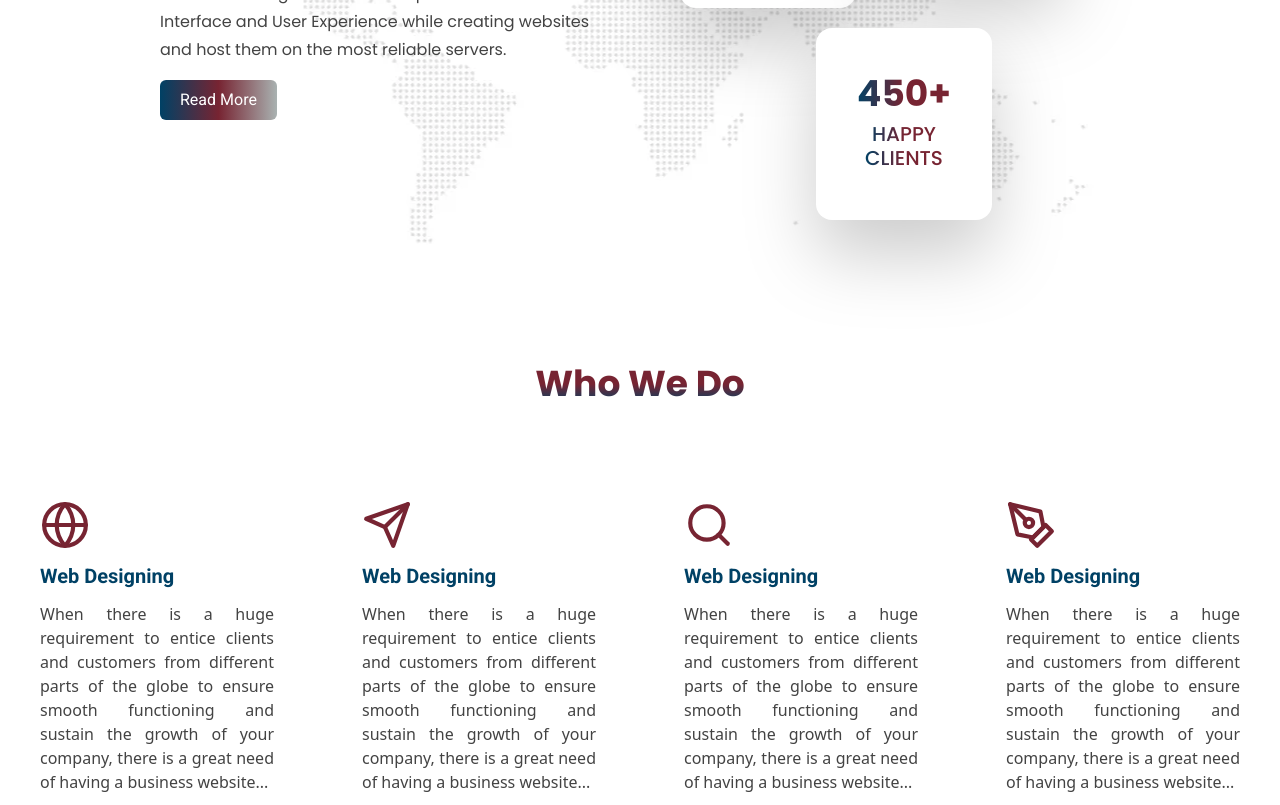
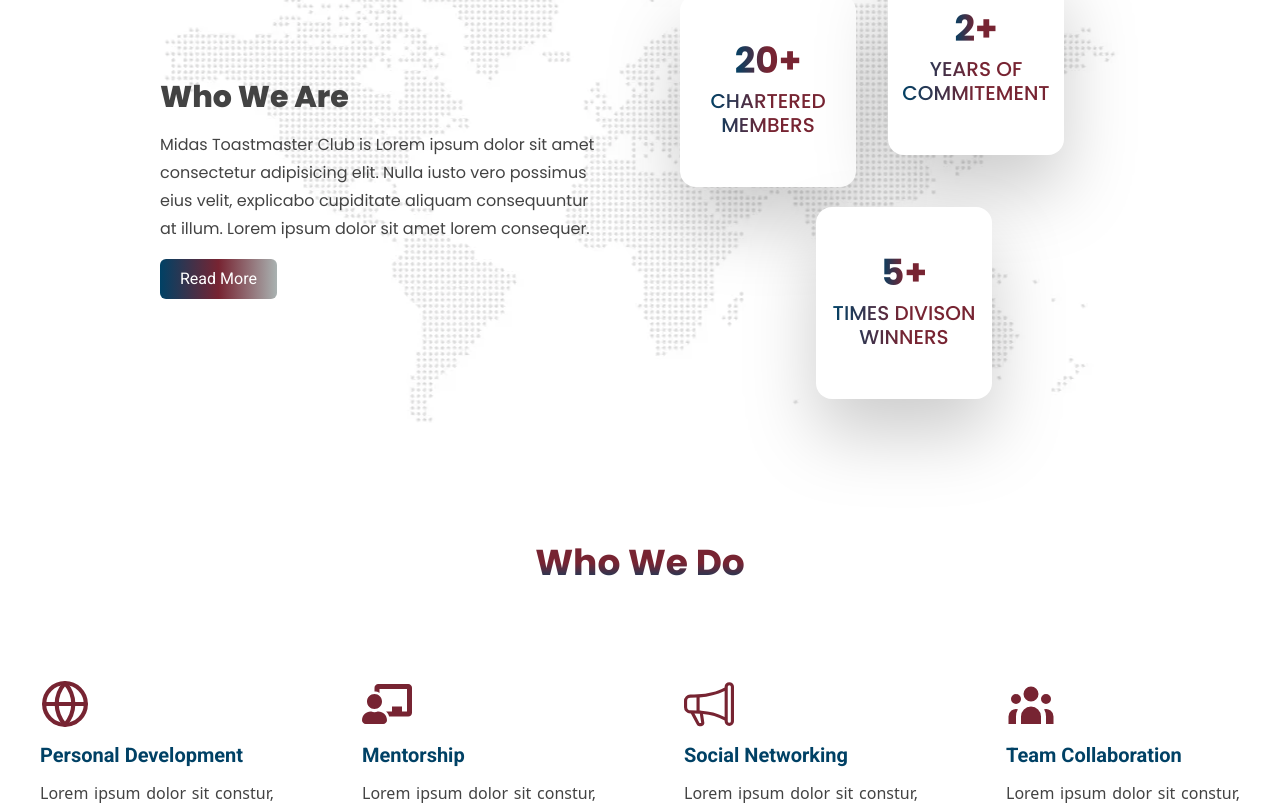
Before and after one commit to noorjsdivs/midastmi, a React (Create React App) app: page / in a window 1280 px wide. Shown: the part 800-1605 px from the top of the page. Built offline with nearby package versions, Linux system fonts and the light colour scheme.

Commit message:
footer modified

```diff
--- a/src/assets/index.js
+++ b/src/assets/index.js
@@ -1,6 +1,6 @@
 import headerLogoImg from "./images/logo/midasLogo.png";
 import primeBannerImg from "./images/primepage/banner.JPG";
-import primeFactsImg from "./images/primepage/facts.jpg";
+import primeFactsImg from "./images/primepage/facts.webp";
 import primeMapImg from "./images/primepage/map.webp";
 
 export { headerLogoImg, primeBannerImg, primeFactsImg, primeMapImg };
--- a/src/components/banner/Banner.js
+++ b/src/components/banner/Banner.js
@@ -14,7 +14,7 @@ import {
 const Banner = () => {
   return (
     <div>
-      <div className="max-w-screen-xl h-auto mx-auto px-6 mt-16 flex flex-col mdl:flex-row justify-between items-center">
+      <div className="max-w-screen-xl h-auto mx-auto px-6 py-24 flex flex-col mdl:flex-row mt-10 justify-between gap-16 items-center">
         <div className="w-full md:w-1/2">
           <motion.img
             initial={{ x: -100, opacity: 0 }}
@@ -27,7 +27,7 @@ const Banner = () => {
               ease: "easeIn",
               duration: 1,
             }}
-            className="w-11/12 h-auto object-contain rounded-md"
+            className="w-full h-full object-contain rounded-md"
             src={primeBannerImg}
             alt="primeBannerImg"
           />
--- a/src/components/footer/Footer.js
+++ b/src/components/footer/Footer.js
@@ -133,7 +133,18 @@ const Footer = () => {
       <div className="max-w-screen-xl mx-auto flex flex-col xl:flex-row gap-2 justify-between items-center">
         <div>
           <p className="font-bodyFont text-sm">
-            © 2022 noormohammad.live All rights reserved.
+            © 2022{" "}
+            <a
+              href="https://noormohammad.live/"
+              rel="noreferrer"
+              target="_blank"
+            >
+              {" "}
+              <span className="font-semibold text-[#004165] hover:text-[#772432] transition-hover duration-300 cursor-pointer">
+                noormohammad.live
+              </span>{" "}
+            </a>
+            All rights reserved.
           </p>
         </div>
         <div>
--- a/src/components/whatwedo/Whatwedo.js
+++ b/src/components/whatwedo/Whatwedo.js
@@ -1,6 +1,9 @@
 import React from "react";
 import { motion } from "framer-motion";
-import { FiGlobe, FiSend, FiSearch, FiPenTool } from "react-icons/fi";
+import { FiGlobe } from "react-icons/fi";
+import { FaChalkboardTeacher } from "react-icons/fa";
+import { BsMegaphone } from "react-icons/bs";
+import { HiUserGroup } from "react-icons/hi";
 
 const Whatwedo = () => {
   return (
@@ -46,7 +49,7 @@ const Whatwedo = () => {
             }}
             className="text-xl font-titleFont font-semibold text-[#004165] group-hover:text-[#772432]"
           >
-            Web Designing
+            Personal Development
           </motion.h3>
           <motion.p
             initial={{ y: 100, opacity: 0 }}
@@ -60,10 +63,10 @@ const Whatwedo = () => {
             }}
             className="text-base text-justify text-[#434343]"
           >
-            When there is a huge requirement to entice clients and customers
-            from different parts of the globe to ensure smooth functioning and
-            sustain the growth of your company, there is a great need of having
-            a business website...
+            Lorem ipsum dolor sit constur, adipisicing elitment. Repellendus
+            reiciendis placeat ipsam veritatis est modi dolorem odio eum ad
+            adipisci amet iure eos, quisquam nesciunt voltibus exercitationem
+            quidem mollitia fugit.
           </motion.p>
         </motion.div>
         <div className="flex flex-col gap-3 px-6 py-8 hover:shadow-2xl cursor-pointer hover:scale-110 transition ease-in-out duration-500 rounded-xl group">
@@ -78,7 +81,7 @@ const Whatwedo = () => {
               duration: 1,
             }}
           >
-            <FiSend className="text-[50px] text-[#772432] group-hover:text-[#004165]" />
+            <FaChalkboardTeacher className="text-[50px] text-[#772432] group-hover:text-[#004165]" />
           </motion.p>
           <motion.h3
             initial={{ y: 100, opacity: 0 }}
@@ -92,7 +95,7 @@ const Whatwedo = () => {
             }}
             className="text-xl font-titleFont font-semibold text-[#004165] group-hover:text-[#772432]"
           >
-            Web Designing
+            Mentorship
           </motion.h3>
           <motion.p
             initial={{ y: 100, opacity: 0 }}
@@ -106,10 +109,10 @@ const Whatwedo = () => {
             }}
             className="text-base text-justify text-[#434343]"
           >
-            When there is a huge requirement to entice clients and customers
-            from different parts of the globe to ensure smooth functioning and
-            sustain the growth of your company, there is a great need of having
-            a business website...
+            Lorem ipsum dolor sit constur, adipisicing elitment. Repellendus
+            reiciendis placeat ipsam veritatis est modi dolorem odio eum ad
+            adipisci amet iure eos, quisquam nesciunt voltibus exercitationem
+            quidem mollitia fugit.
           </motion.p>
         </div>
         <div className="flex flex-col gap-3 px-6 py-8 hover:shadow-2xl cursor-pointer hover:scale-110 transition ease-in-out duration-500 rounded-xl group">
@@ -124,7 +127,7 @@ const Whatwedo = () => {
               duration: 1,
             }}
           >
-            <FiSearch className="text-[50px] text-[#772432] group-hover:text-[#004165]" />
+            <BsMegaphone className="text-[50px] text-[#772432] group-hover:text-[#004165]" />
           </motion.p>
           <motion.h3
             initial={{ y: 100, opacity: 0 }}
@@ -138,7 +141,7 @@ const Whatwedo = () => {
             }}
             className="text-xl font-titleFont font-semibold text-[#004165] group-hover:text-[#772432]"
           >
-            Web Designing
+            Social Networking
           </motion.h3>
           <motion.p
             initial={{ y: 100, opacity: 0 }}
@@ -152,10 +155,10 @@ const Whatwedo = () => {
             }}
             className="text-base text-justify text-[#434343]"
           >
-            When there is a huge requirement to entice clients and customers
-            from different parts of the globe to ensure smooth functioning and
-            sustain the growth of your company, there is a great need of having
-            a business website...
+            Lorem ipsum dolor sit constur, adipisicing elitment. Repellendus
+            reiciendis placeat ipsam veritatis est modi dolorem odio eum ad
+            adipisci amet iure eos, quisquam nesciunt voltibus exercitationem
+            quidem mollitia fugit.
           </motion.p>
         </div>
         <div className="flex flex-col gap-3 px-6 py-8 hover:shadow-2xl cursor-pointer hover:scale-110 transition ease-in-out duration-500 rounded-xl group">
@@ -170,7 +173,7 @@ const Whatwedo = () => {
               duration: 1,
             }}
           >
-            <FiPenTool className="text-[50px] text-[#772432] group-hover:text-[#004165]" />
+            <HiUserGroup className="text-[50px] text-[#772432] group-hover:text-[#004165]" />
           </motion.p>
           <motion.h3
             initial={{ y: 100, opacity: 0 }}
@@ -184,7 +187,7 @@ const Whatwedo = () => {
             }}
             className="text-xl font-titleFont font-semibold text-[#004165] group-hover:text-[#772432]"
           >
-            Web Designing
+            Team Collaboration
           </motion.h3>
           <motion.p
             initial={{ y: 100, opacity: 0 }}
@@ -198,10 +201,10 @@ const Whatwedo = () => {
             }}
             className="text-base text-justify text-[#434343]"
           >
-            When there is a huge requirement to entice clients and customers
-            from different parts of the globe to ensure smooth functioning and
-            sustain the growth of your company, there is a great need of having
-            a business website...
+            Lorem ipsum dolor sit constur, adipisicing elitment. Repellendus
+            reiciendis placeat ipsam veritatis est modi dolorem odio eum ad
+            adipisci amet iure eos, quisquam nesciunt voltibus exercitationem
+            quidem mollitia fugit.
           </motion.p>
         </div>
       </div>
--- a/src/components/whoweare/Whoweare.js
+++ b/src/components/whoweare/Whoweare.js
@@ -33,9 +33,10 @@ const Whoweare = () => {
             }}
             className="text-[#434343] text-base leading-7"
           >
-            PINKY BELL is a web designing company based in Oman and we give
-            immense importance to the User Interface and User Experience while
-            creating websites and host them on the most reliable servers.
+            Midas Toastmaster Club is Lorem ipsum dolor sit amet consectetur
+            adipisicing elit. Nulla iusto vero possimus eius velit, explicabo
+            cupiditate aliquam consequuntur at illum. Lorem ipsum dolor sit amet
+            lorem consequer.
           </motion.p>
           <motion.div
             initial={{ x: -100, opacity: 0 }}
@@ -65,10 +66,10 @@ const Whoweare = () => {
             className="smallCard1"
           >
             <p className="font-bold text-transparent text-4xl bg-clip-text bg-gradient-to-r from-[#004165] via-[#772432] to-[#772432] leading-8 mb-2">
-              14+ <br />
+              20+ <br />
             </p>
             <p className="font-bodyFont text-transparent text-xl font-medium uppercase bg-clip-text bg-gradient-to-r from-[#004165] via-[#772432] to-[#772432] leading-6">
-              years of <br /> experience
+              chartered <br /> members
             </p>
           </motion.div>
           <motion.div
@@ -84,11 +85,11 @@ const Whoweare = () => {
             className="smallCard2"
           >
             <p className="font-bold text-transparent text-4xl bg-clip-text bg-gradient-to-r from-[#004165] via-[#772432] to-[#772432] leading-8 mb-2">
-              550+ <br />
+              2+ <br />
             </p>
             <p className="font-bodyFont text-transparent text-xl font-medium uppercase bg-clip-text bg-gradient-to-r from-[#004165] via-[#772432] to-[#772432] leading-6">
-              successful
-              <br /> projects
+              Years of
+              <br /> Commitement
             </p>
           </motion.div>
           <motion.div
@@ -104,11 +105,11 @@ const Whoweare = () => {
             className="smallCard3"
           >
             <p className="font-bold text-transparent text-4xl bg-clip-text bg-gradient-to-r from-[#004165] via-[#772432] to-[#772432] leading-8 mb-2">
-              450+ <br />
+              5+ <br />
             </p>
             <p className="font-bodyFont text-transparent text-xl font-medium uppercase bg-clip-text bg-gradient-to-r from-[#004165] via-[#772432] to-[#772432] leading-6">
-              happy
-              <br /> clients
+              times divison
+              <br /> winners
             </p>
           </motion.div>
         </div>
```
Also changed, not shown: src/assets/images/primepage/banner.webp (deleted), src/assets/images/primepage/facts.webp.
